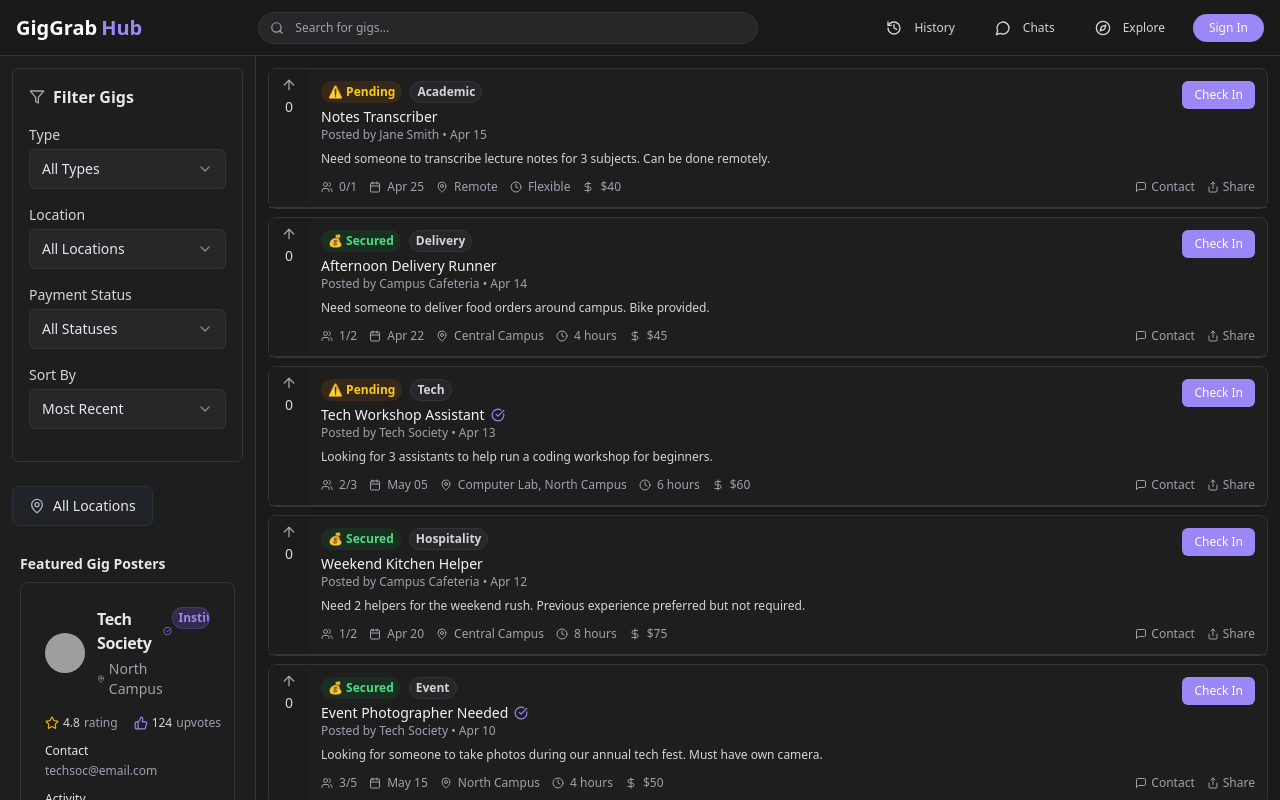
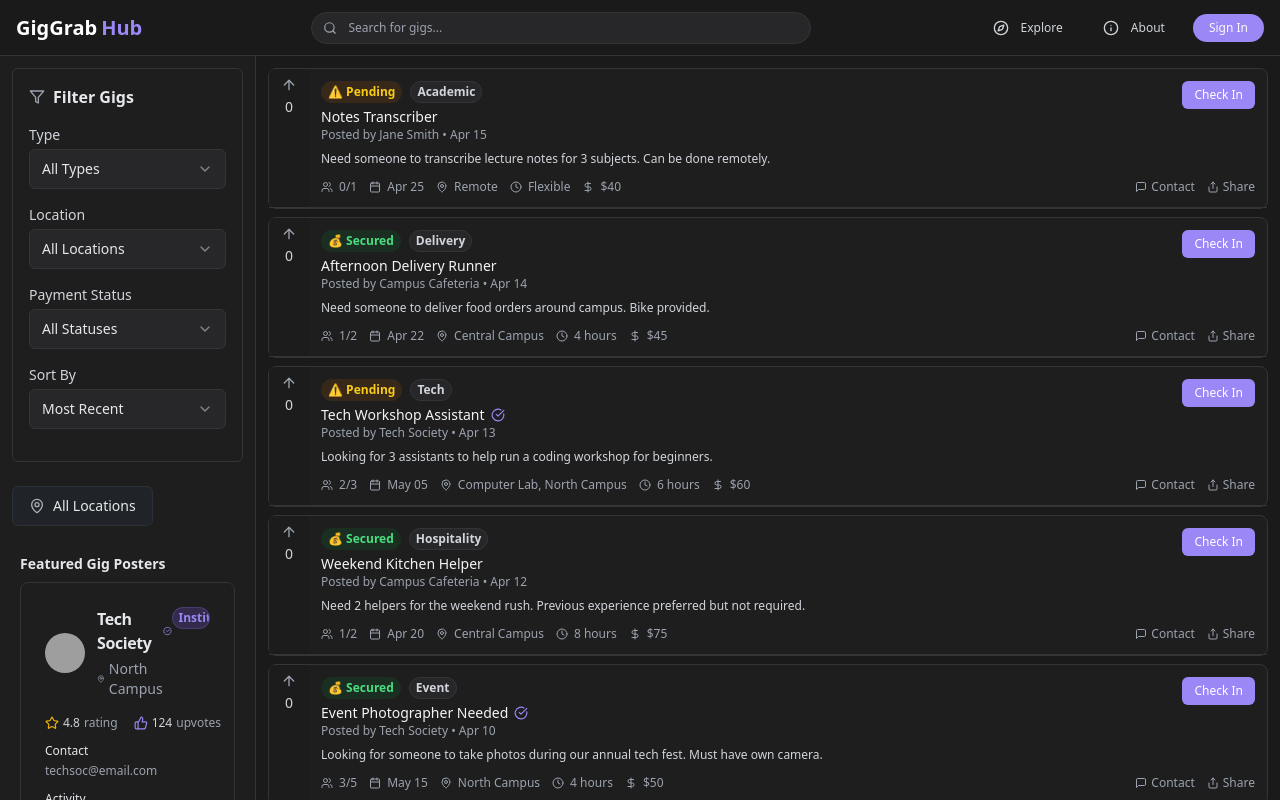
Before and after one commit to aaromalonline/dozyo, a React (Vite) app: page / in a window 1280 px wide. Shown: the top 800 px of the page. Built offline with nearby package versions, Linux system fonts and the light colour scheme; grey boxes are pictures that could not be loaded.

Commit message:
feat: Conditionally render navigation items
Conditionally render navigation items based on user sign-in status.
Add an "About" section.

```diff
--- a/src/components/Header.tsx
+++ b/src/components/Header.tsx
@@ -1,6 +1,6 @@
 
 import { Button } from "@/components/ui/button";
-import { PlusCircle, Search, User, History, MessageCircle, Compass } from "lucide-react";
+import { PlusCircle, Search, User, History, MessageCircle, Compass, Info } from "lucide-react";
 import { useState } from "react";
 import { Dialog, DialogContent, DialogTrigger } from "@/components/ui/dialog";
 import CreateGigForm from "./CreateGigForm";
@@ -27,6 +27,8 @@ const Header = () => {
         </div>
 
         <nav className="hidden md:flex items-center gap-4">
+          {isLoggedIn && (
+            <>
               <Button
                 variant="ghost"
                 size="sm"
@@ -44,6 +46,8 @@ const Header = () => {
                 <MessageCircle className="mr-1 h-3.5 w-3.5" />
                 Chats
               </Button>
+            </>
+          )}
 
           <Button
             variant="ghost"
@@ -52,6 +56,15 @@ const Header = () => {
           >
             <Compass className="mr-1 h-3.5 w-3.5" />
             Explore
+          </Button>
+
+          <Button
+            variant="ghost"
+            size="sm"
+            className="text-xs text-gray-300 hover:text-white hover:bg-[#272729]"
+          >
+            <Info className="mr-1 h-3.5 w-3.5" />
+            About
           </Button>
         </nav>
 
```
Lines whose indentation alone changed are shown as unchanged.
